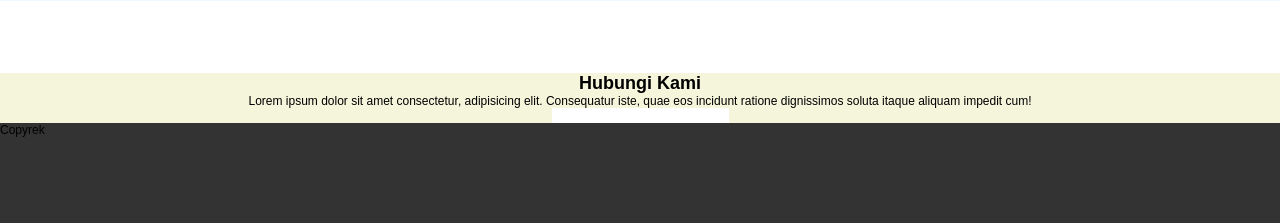
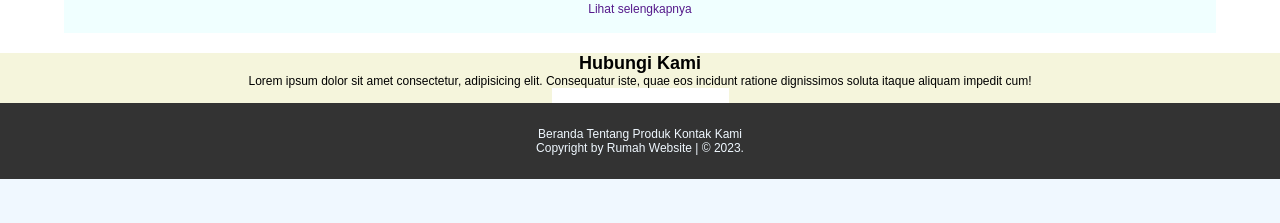
Before and after one commit to Citeazen/Proyek-SulselProperti, a PHP site: page / in a window 1280 px wide. Shown: the part 2600-2823 px from the top of the page. After the commit the page ends 2779 px from the top, so only its background shows below. Run offline with PHP 8.4, Linux system fonts and the light colour scheme.

Commit message:
Menambahkan footer dan menghapus tag komentar

```diff
--- a/index.html
+++ b/index.html
@@ -9,7 +9,6 @@
   </head>
   <body>
     <nav>
-      <!-- <div class="navbar"> -->
       <div class="logo"><a href="">Sulsel Properti</a></div>
       <ul class="navigation">
         <li><a href="#home">Beranda</a></li>
@@ -17,12 +16,9 @@
         <li><a href="#product">Produk</a></li>
         <li><a href="#contact">Kontak</a></li>
       </ul>
-      <!-- </div> -->
-      <!-- <div class="navblank"></div> -->
     </nav>
     <section id="home" class="section home odd">
       <div class="hero">
-        <!-- <img src="img/hero_img.jpg" alt=""> -->
         <div class="hero-text">
           <h1>Selamat datang di Sulsel Properti</h1>
           <h2>
@@ -31,13 +27,20 @@
         </div>
       </div>
     </section>
-    <!-- <h1>Tentang Kami</h1>
-        <div class="img-block">
-            <h3>Sulsel Properti</h3>
-            <p>Lorem ipsum dolor sit amet consectetur adipisicing elit. Dolor et ipsa nesciunt nulla voluptates illum rem earum inventore. Possimus modi ipsum nostrum voluptates voluptate, nobis dolorum vel sint tenetur rerum rem, ex eum adipisci? Earum perferendis ratione culpa cupiditate nesciunt corrupti distinctio repudiandae, laborum hic omnis dicta, facere qui obcaecati!</p>
-                <img src="img/1.jpg" alt="" class="img-about">
-            </div>
-        </section> -->
+    <section id="about" class="about even">
+      <h2>Tentang Kami</h2>
+      <div class="about-content">
+        <div class="about-text">
+          <h3>Cerita Kami</h3>
+          <p>
+            Lorem ipsum dolor sit amet, consectetur adipiscing elit. Sed auctor, magna at blandit viverra, ipsum magna molestie erat, euismod suscipit libero risus a enim. Sed id elit non nibh malesuada aliquet. Sedeget ipsum vel nibh commodo pellentesque vel vel nisi.
+          </p>
+        </div>
+        <div class="about-image">
+          <img src="img/1.jpg" alt="About Us" />
+        </div>
+      </div>
+    </section>
     <section id="product" class="product odd">
       <h2>Produk Kami</h2>
       <h3>
@@ -121,20 +124,6 @@
       <br />
       <a href="">Lihat selengkapnya</a>
     </section>
-    <section id="about" class="about even">
-      <h2>Tentang Kami</h2>
-      <div class="about-content">
-        <div class="about-text">
-          <h3>Cerita Kami</h3>
-          <p>
-            Lorem ipsum dolor sit amet, consectetur adipiscing elit. Sed auctor, magna at blandit viverra, ipsum magna molestie erat, euismod suscipit libero risus a enim. Sed id elit non nibh malesuada aliquet. Sedeget ipsum vel nibh commodo pellentesque vel vel nisi.
-          </p>
-        </div>
-        <div class="about-image">
-          <img src="img/1.jpg" alt="About Us" />
-        </div>
-      </div>
-    </section>
     <section id="contact" class="contact even">
       <h2>Hubungi Kami</h2>
       <p>
@@ -145,8 +134,15 @@
     </section>
     <footer>
       <div class="socials"></div>
-      <div class="nav-footer"></div>
-      <p>Copyrek</p>
+      <div class="nav-footer">
+        <a href="#home">Beranda</a>
+        <a href="#about">Tentang</a>
+        <a href="#product">Produk</a>
+        <a href="#contact">Kontak Kami</a>
+      </div>
+      <div class="copyright">
+        <p>Copyright by <a href="">Rumah Website</a> | &copy; 2023.</p>
+      </div>
     </footer>
   </body>
 </html>
--- a/style.css
+++ b/style.css
@@ -46,10 +46,6 @@ nav {
     box-shadow: 0 0 5px 1px #333;
 }
 
-/* .navblank{
-    height: 75px;
-    background-color: #333;
-} */
 .logo a {
     /* margin-left: 50px; */
     color: aliceblue;
@@ -58,9 +54,7 @@ nav {
 }
 
 .navigation {
-    /* margin-right: 50px; */
     display: flex;
-    /* justify-content: center; */
 }
 
 .navigation li {
@@ -86,21 +80,12 @@ nav {
 
 
 
-
-/* height: 100vh; */
-/* section {
-    padding: 50px;
-} */
-
-/* padding: 0; */
-/* margin-top: 75px; */
 .home {
     background-image: url(img/hero_img.jpg);
     min-height: 100vh;
     background-repeat: no-repeat;
     background-position: center;
     background-size: cover;
-    /* filter: grayscale(50%); */
 }
 
 .hero {
@@ -112,15 +97,8 @@ nav {
     background: linear-gradient(to bottom, rgba(51, 51, 51, .3)0%,rgba(51, 51, 51, .3)80%, var(--tes));
 }
 
-/* .hero-text { */
-    /* height: 100vh; */
-    /* top: 0;
-    left: 0;
-    right: 0; */
-/* } */
 
 .hero-text>* {
-    /* mix-blend-mode: difference; */
     color: whitesmoke;
     text-shadow: 0 0 20px #333;
 }
@@ -155,15 +133,8 @@ nav {
 .about h2{
     text-align: center;
     font-size: 2rem;
-    /* line-height: 5rem; */
     margin-bottom: 3rem;
 }
-/* text-align: center; */
-/* .about h1 {
-    text-align: center;
-    padding: 6rem 0 30px;
-} */
-/* padding-bottom: 20px; */
 
 .about-content{
     display: flex;
@@ -172,8 +143,6 @@ nav {
     justify-content: space-between;
     width: 90%;
     padding: 10px;
-    /* background-color: aliceblue; */
-    /* box-shadow: 2px 2px 10px 0 #999; */
     border-radius: 10px;
 }
 
@@ -183,7 +152,6 @@ nav {
 .about-text {
     font-size: 1.3rem;
     flex: 1 1 28rem;
-    /* width: 60%; */
 }
 
 .about-text h3 {
@@ -193,18 +161,9 @@ nav {
 
 .about-image {
     flex: 1 1 30rem;
-    /* place-items: center; */
-    /* width: 25rem; */
-    /* place-self: center; */
-    /* box-shadow: 2px 2px 3px #333; */
-    /* place-content: center; */
-    /* margin: auto; */
 }
 
 .about-image img {
-    /* height: 200px; */
-    /* aspect-ratio: 16/9; */
-    /* object-fit: cover; */
     width: 100%;
 }
 
@@ -218,64 +177,38 @@ nav {
 
 
 /* PRODUCT */
-/* .product h1{
-    padding: 6rem 0 30px;
-} */
+
 .product h2{
     text-align: center;
     font-size: 2rem;
     /* line-height: 5rem; */
     margin-bottom: 1rem;
 }
+
 .product h3{
     text-align: center;
     font-size: 1.2rem;
     font-weight: 400;
     margin-bottom: 1.5rem;
 }
+
 .product {
     /* background-color: #333; */
-    /* padding: 20px 0; */
     width: 90%;
     margin: 20px auto;
     align-items: center;
     text-align: center;
 }
 
-/* .product h1,
-a {
-    padding-bottom: 20px;
-} */
-
-/* .product-grid {
-    margin: 20px auto;
-    display: grid;
-    grid-template-rows: 2fr;
-    grid-template-columns: repeat(4, 1fr);
-    gap: 16px;
-}
-
-.product-item {
-    padding: 5px;
-    border-radius: 3px;
-    box-shadow: 2px 2px 10px 0 #333;
-    text-align: center;
-} */
-
 .product-grid{
-    /* font-size: 14px; */
-    /* background-color: #333; */
     max-width: 1500px;
     margin: 20px auto;
     display: flex;
     flex-wrap: wrap;
     justify-content: center;
 }
-/* background-color: aliceblue;
-border-radius: 3px;
-box-shadow: 2px 2px 10px 0 rgb(96, 96, 96); */
+
 .product-item{
-    /* line-height: 24px; */
     margin: 1rem ;
     padding: 3px;
 }
@@ -287,18 +220,6 @@ box-shadow: 2px 2px 10px 0 rgb(96, 96, 96); */
     object-fit: cover;
     height: 240px;
 }
-/* .product-item img:hover {
-    fil
-} */
-/* .product-name,
-.product-price,
-button{
-    display: none;
-}
-.product-name,
-.product-price:hover::after{
-    display: inline-block;
-} */
 .product-item:hover{
     transition: all ease .2s;
     transform: scale(1.2);
@@ -327,8 +248,18 @@ button{
 
 
 footer{
-    height: 100px;
+    padding: 2rem 0;
+    text-align: center;
     background-color: #333;
+    color: aliceblue;
+}
+.nav-footer a{
+    padding: 1rem 0;
+    color: aliceblue;
+}
+.copyright a{
+    padding: 1rem 0;
+    color: aliceblue;
 }
 
 
@@ -340,7 +271,7 @@ footer{
 
 
 
-/* Responsive breakpoint */
+/* RESPONSIVE BREAKPOINT */
 
 /* Laptop */
 @media (max-width: 1366px){
@@ -359,8 +290,6 @@ footer{
     }
     .about-content {
         flex-wrap: wrap;
-        /* flex-direction: column; */
-        /* align-items: center; */
     }
     .about-content div {
         width: 100%;
@@ -372,18 +301,12 @@ footer{
     }
     .product-grid{
         width: 100%;
-        /* display: grid; */
-        /* grid-template-rows: 2fr */
-        /* grid-template-columns: repeat(2, 1fr); */
-        /* 3 columns */
-        /* gap: 16px; */
-        /* space between products */
     }
 }
 
 /* Handphone */
 @media (max-width: 450px) {
     html{
-        font-size: 55%;
+        font-size: 62.5%;
     }
 }
```
